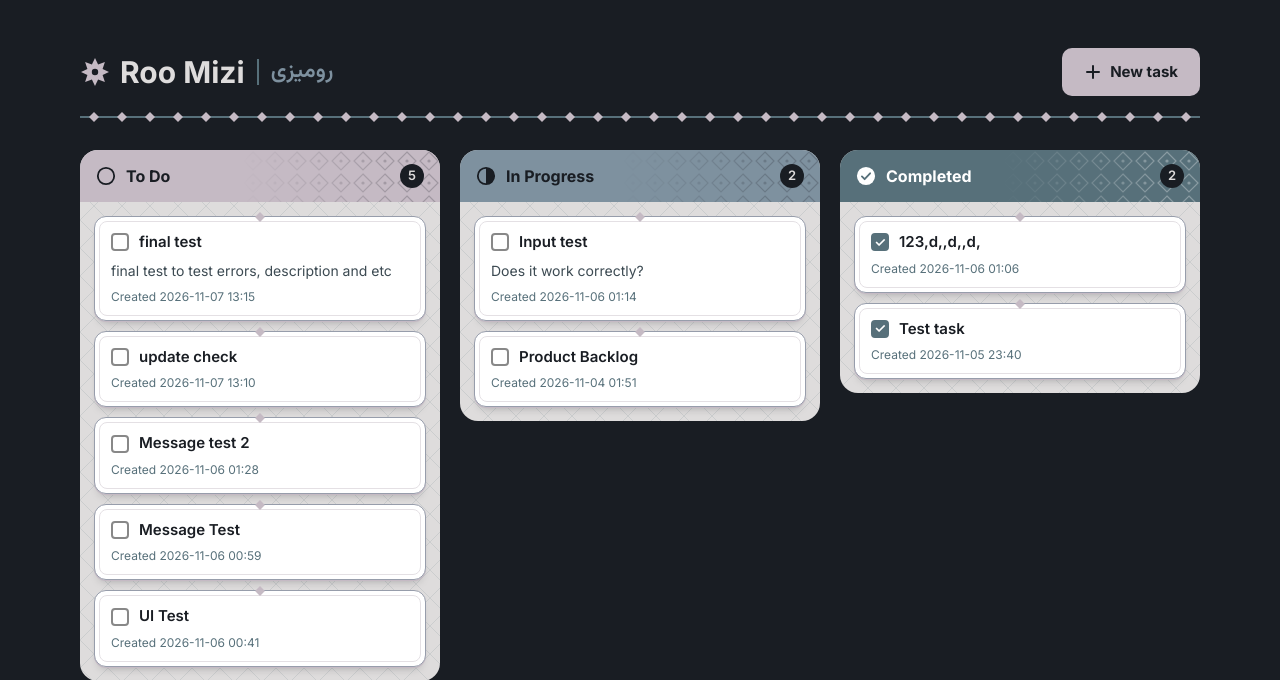
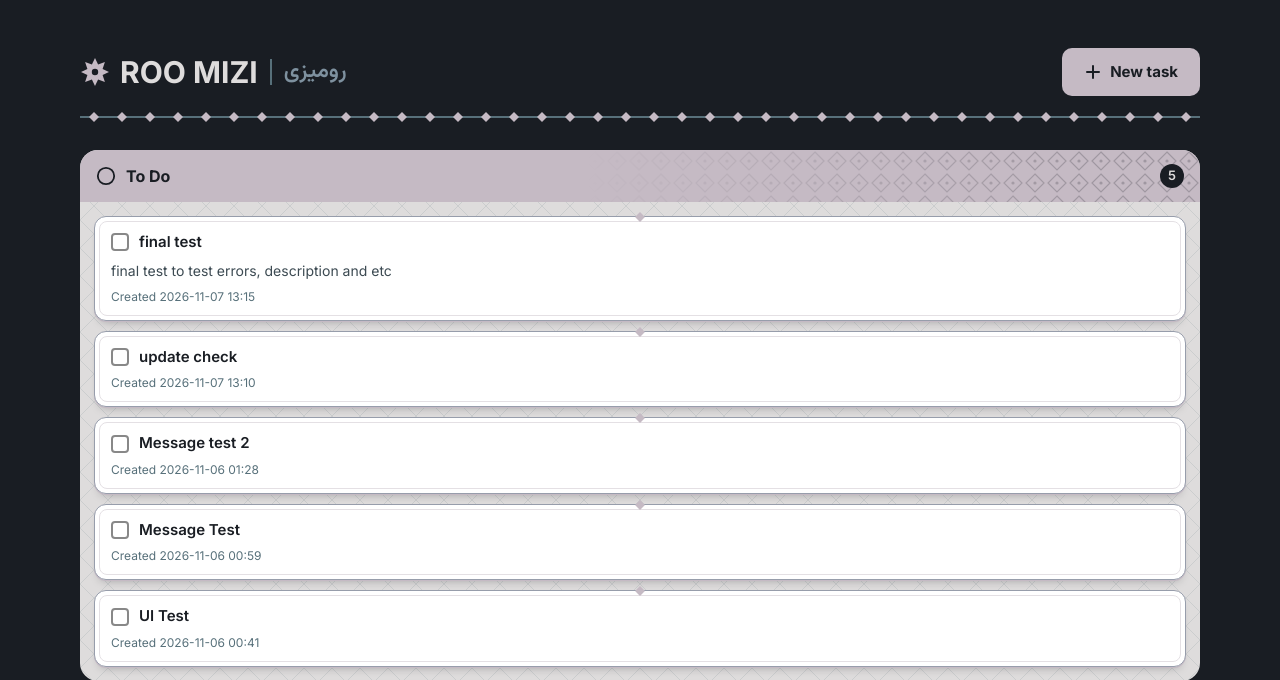
Before and after one commit to ZahraAhmaddi/ROO-MIZI-ToDoApp, a Flask app: page / in a window 1280 px wide. Shown: the top 680 px of the page. Run offline with Flask 3, Linux system fonts and the light colour scheme.

Commit message:
commented doing, done statuses due to out of scope

```diff
--- a/app/routes.py
+++ b/app/routes.py
@@ -75,7 +75,7 @@ def init_routes(app):
             flash("Failed to save task. Please try again.", "error")
 
         return redirect(url_for("index"))
-
+'''
     @app.route("/update-status/<int:task_id>", methods=["POST"])
     def update_status(task_id):
         task = Task.query.get_or_404(task_id)
@@ -100,3 +100,4 @@ def init_routes(app):
             flash("Failed to update task status. Please try again.", "error")
 
         return redirect(url_for("index"))
+'''
--- a/app/templates/index.html
+++ b/app/templates/index.html
@@ -4,7 +4,7 @@
     <meta charset="utf-8" />
     <meta name="viewport" content="width=device-width, initial-scale=1" />
 
-    <title>Roo Mizi</title>
+    <title>ROO MIZI</title>
 
     <link rel="preconnect" href="https://fonts.googleapis.com" />
     <link rel="preconnect" href="https://fonts.gstatic.com" crossorigin />
@@ -29,7 +29,7 @@
             <path fill="currentColor" fill-rule="evenodd" d="M15.0,1.0 L18.1,7.4 L24.9,5.1 L22.6,11.9 L29.0,15.0 L22.6,18.1 L24.9,24.9 L18.1,22.6 L15.0,29.0 L11.9,22.6 L5.1,24.9 L7.4,18.1 L1.0,15.0 L7.4,11.9 L5.1,5.1 L11.9,7.4 Z M18.2,15 A3.2,3.2 0 1,0 11.8,15 A3.2,3.2 0 1,0 18.2,15 Z"></path>
           </svg>
 
-          <span>Roo Mizi</span>
+          <span>ROO MIZI</span>
 
           <span class="brand-fa" lang="fa" dir="rtl">رومیزی</span>
         </h1>
@@ -82,16 +82,7 @@
 
             <li class="card">
               <div class="task-title-row">
-                <form
-                  class="status-form"
-                  action="{{ url_for('update_status', task_id=task.id) }}"
-                  method="POST">
-                  <input type="hidden" name="status" value="IN_PROGRESS">
-                  <button
-                    type="submit"
-                    class="status-checkbox"
-                    aria-label="Move to In Progress"></button>
-                </form>
+                  <span class="status-checkbox"></span>
                 <h3>{{ task.title }}</h3>
               </div>
               {% if task.description %}
@@ -111,7 +102,7 @@
           </ul>
         </section>
 
-
+{#
         <section class="column col-progress" aria-labelledby="h-progress">
           <div class="column-head">
             <svg width="20" height="20" viewBox="0 0 22 22" aria-hidden="true">
@@ -165,8 +156,8 @@
             {% endfor %}
           </ul>
         </section>
-
-
+#}
+{#
         <section class="column col-done" aria-labelledby="h-done">
           <div class="column-head">
             <svg width="20" height="20" viewBox="0 0 22 22" aria-hidden="true">
@@ -213,6 +204,7 @@
             {% endfor %}
           </ul>
         </section>
+#}
       </div>
     </main>
 
```
Also changed, not shown: instance/tasks.db.
